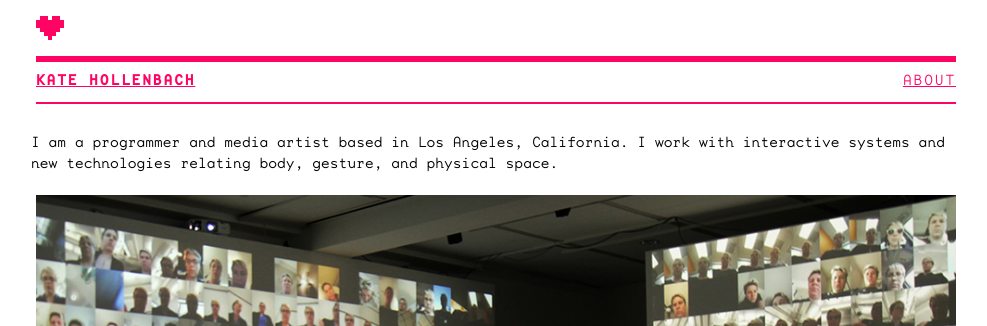
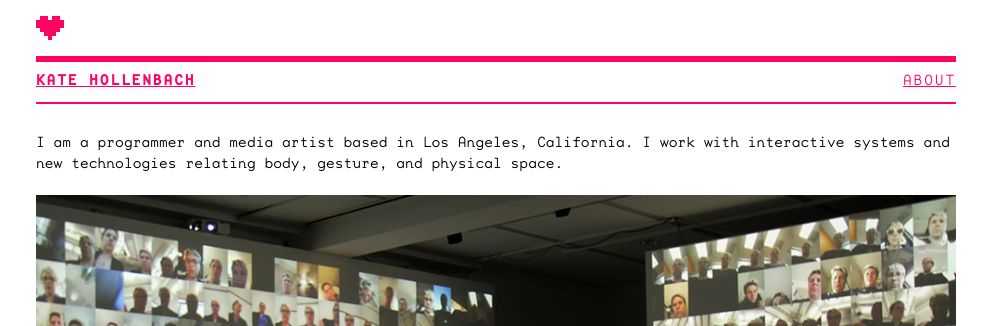
Before and after one commit to kjhollen/kjhollen.github.io, a Jekyll site: the page built from index.html, in a window 1280 px wide. Shown: the top 326 px of the page, without its empty margins (144-1131 px from the left). Built offline with Jekyll 4.4.1, drawn with Linux system fonts in a browser that asks for light colours.

Commit message:
oops, one little css value error.
needed wider left-margin on non-mobile homepage.

```diff
--- a/css/screen.css
+++ b/css/screen.css
@@ -171,7 +171,7 @@ h1, h2, #site-menu {
 /* projects list on front page --------------------------------------------- */
 
 .intro {
-  margin-left: 5px;
+  margin-left: 10px;
   margin-bottom: 1em;
 }
 
```
